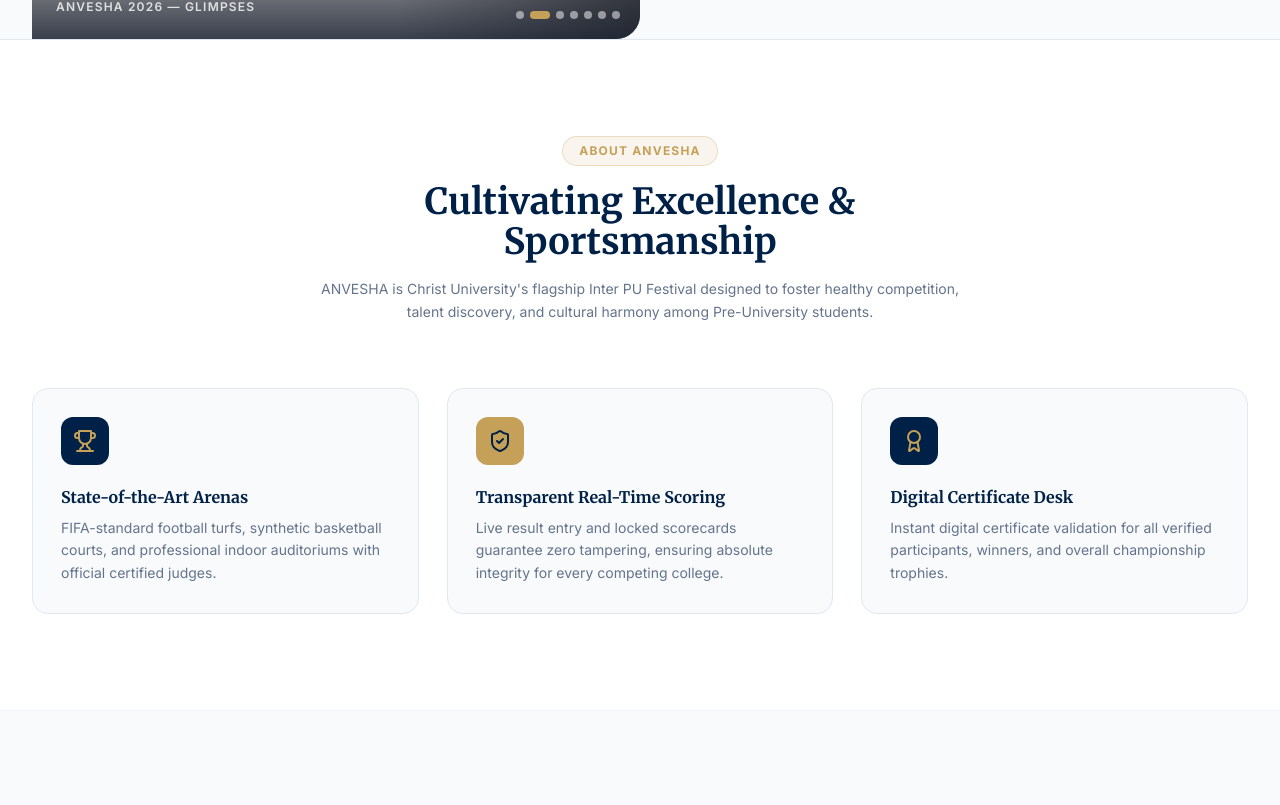
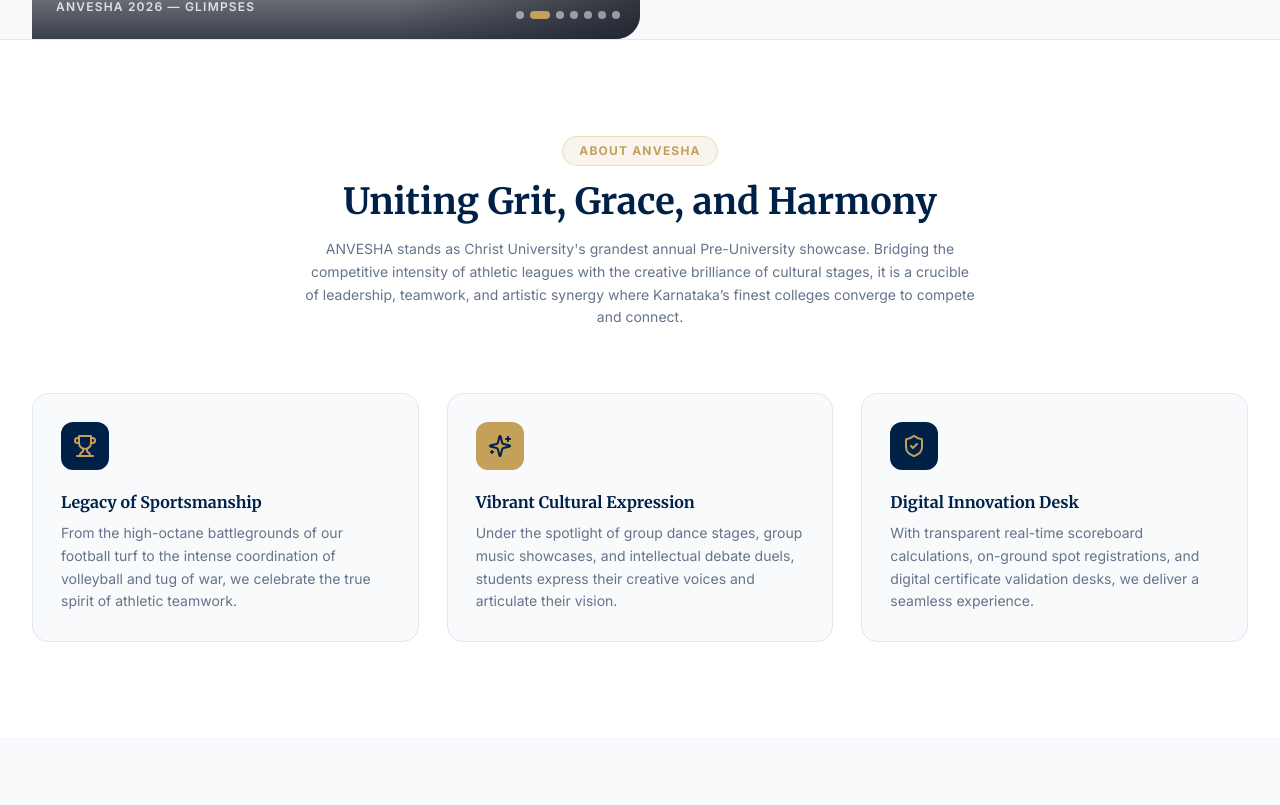
Before and after one commit to Mervin0266/Anvesha-2026, a React (Vite) app: page / in a window 1280 px wide. Shown: the part 745-1550 px from the top of the page. Built offline with nearby package versions, Linux system fonts and the light colour scheme; no server answers; grey boxes are pictures that could not be loaded.

Commit message:
Reworked About section content on the homepage

```diff
--- a/src/pages/Home.tsx
+++ b/src/pages/Home.tsx
@@ -206,11 +206,11 @@
       <section id="about" className="py-24 bg-white border-b border-slate-100">
         <div className="max-w-7xl mx-auto px-4 sm:px-6 lg:px-8">
 
-          <div className="max-w-2xl mx-auto text-center mb-16">
+          <div className="max-w-3xl mx-auto text-center mb-16">
             <Label>About ANVESHA</Label>
-            <h2 className="text-4xl font-bold text-christ-navy font-serif mb-4">Cultivating Excellence &amp; Sportsmanship</h2>
-            <p className="text-slate-500 text-sm leading-relaxed">
-              ANVESHA is Christ University's flagship Inter PU Festival designed to foster healthy competition, talent discovery, and cultural harmony among Pre-University students.
+            <h2 className="text-4xl font-bold text-christ-navy font-serif mb-4">Uniting Grit, Grace, and Harmony</h2>
+            <p className="text-slate-500 text-sm leading-relaxed max-w-2xl mx-auto">
+              ANVESHA stands as Christ University's grandest annual Pre-University showcase. Bridging the competitive intensity of athletic leagues with the creative brilliance of cultural stages, it is a crucible of leadership, teamwork, and artistic synergy where Karnataka’s finest colleges converge to compete and connect.
             </p>
           </div>
 
@@ -219,20 +219,20 @@
               {
                 icon: <Trophy className="w-6 h-6 text-christ-gold" />,
                 bg: 'bg-christ-navy',
-                title: 'State-of-the-Art Arenas',
-                body: 'FIFA-standard football turfs, synthetic basketball courts, and professional indoor auditoriums with official certified judges.',
+                title: 'Legacy of Sportsmanship',
+                body: 'From the high-octane battlegrounds of our football turf to the intense coordination of volleyball and tug of war, we celebrate the true spirit of athletic teamwork.',
               },
               {
-                icon: <ShieldCheck className="w-6 h-6 text-christ-navy" />,
+                icon: <Sparkles className="w-6 h-6 text-christ-navy" />,
                 bg: 'bg-christ-gold',
-                title: 'Transparent Real-Time Scoring',
-                body: 'Live result entry and locked scorecards guarantee zero tampering, ensuring absolute integrity for every competing college.',
+                title: 'Vibrant Cultural Expression',
+                body: 'Under the spotlight of group dance stages, group music showcases, and intellectual debate duels, students express their creative voices and articulate their vision.',
               },
               {
-                icon: <Award className="w-6 h-6 text-christ-gold" />,
+                icon: <ShieldCheck className="w-6 h-6 text-christ-gold" />,
                 bg: 'bg-christ-navy',
-                title: 'Digital Certificate Desk',
-                body: 'Instant digital certificate validation for all verified participants, winners, and overall championship trophies.',
+                title: 'Digital Innovation Desk',
+                body: 'With transparent real-time scoreboard calculations, on-ground spot registrations, and digital certificate validation desks, we deliver a seamless experience.',
               },
             ].map(({ icon, bg, title, body }) => (
               <div key={title} className="bg-slate-50 border border-slate-200 rounded-2xl p-7 hover:shadow-md transition-all group">
--- a/src/pages/Login.tsx
+++ b/src/pages/Login.tsx
@@ -35,7 +35,7 @@
         {/* Background image with overlay */}
         <div
           className="absolute inset-0 bg-cover bg-center"
-          style={{ backgroundImage: "url('/images/images/54803382962_a491a06135_o.jpg')" }}
+          style={{ backgroundImage: "url('/images/images/54804478864_83a7ab18a8_o.jpg')" }}
         />
         <div className="absolute inset-0 bg-gradient-to-br from-christ-navy/95 via-christ-navy/85 to-christ-darkNavy/90" />
 
```
Also changed, not shown: 3 other files (tests, documents, lock files or other folders).
